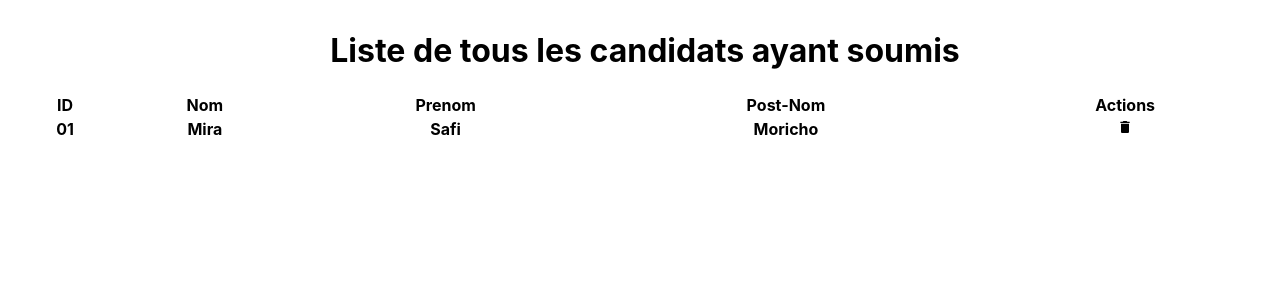
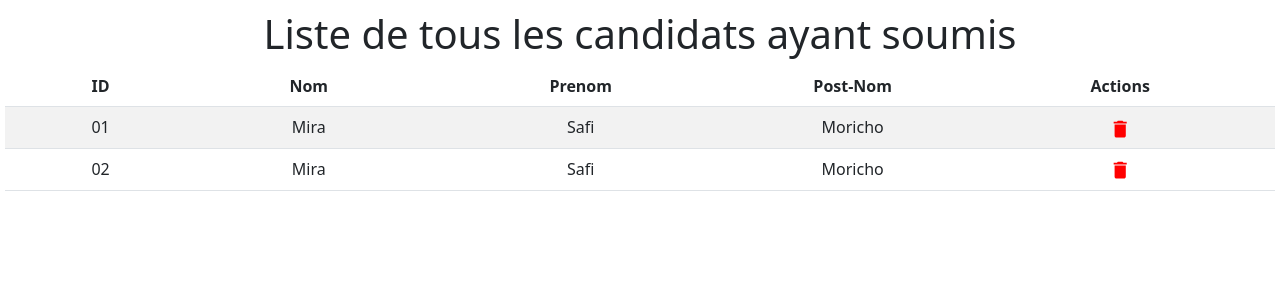
Before and after one commit to Pathymavuba/test_243_app, a React (Create React App) app: page /list in a window 1280 px wide. Shown: the top 300 px of the page. Built offline with nearby package versions, Linux system fonts and the light colour scheme.

Commit message:
develop:ajout de bootsrap

```diff
--- a/src/index.js
+++ b/src/index.js
@@ -4,6 +4,7 @@ import './index.css';
 import App from './App';
 import reportWebVitals from './reportWebVitals';
 import { BrowserRouter } from 'react-router-dom';
+import "bootstrap/dist/css/bootstrap.css";
 
 const root = ReactDOM.createRoot(document.getElementById('root'));
 root.render(
--- a/src/pages/List/index.jsx
+++ b/src/pages/List/index.jsx
@@ -21,13 +21,24 @@ const List = () => {
     </thead>
     <tbody>
     <tr>
-        <th scope="col"></th>
-        <th scope="col" class="text-center">01</th>
-        <th scope="col" class="text-center w-25">Mira</th>
-        <th scope="col" class="text-center">Safi</th>
-        <th scope="col" class="text-center w-25">Moricho</th>
-        <th scope="col" class="text-center"> <MdDelete/></th>
-        <th scope="col"></th>
+        <td ></td>
+        <td class="text-center">01</td>
+        <td class="text-center w-25">Mira</td>
+        <td class="text-center">Safi</td>
+        <td class="text-center w-25">Moricho</td>
+        <td class="text-center"> <MdDelete className='delete'/></td>
+        <td></td>
+
+    </tr>
+
+        <tr>
+        <td ></td>
+        <td class="text-center">02</td>
+        <td class="text-center w-25">Mira</td>
+        <td class="text-center">Safi</td>
+        <td class="text-center w-25">Moricho</td>
+        <td class="text-center"> <MdDelete className='delete'/></td>
+        <td></td>
 
     </tr>
 
--- a/src/pages/List/styled.css
+++ b/src/pages/List/styled.css
@@ -13,3 +13,8 @@
 table{
     width: 100%;
 }
+.delete{
+    color: red;
+    font-size: 1.4rem;
+    cursor: pointer;
+}
```
